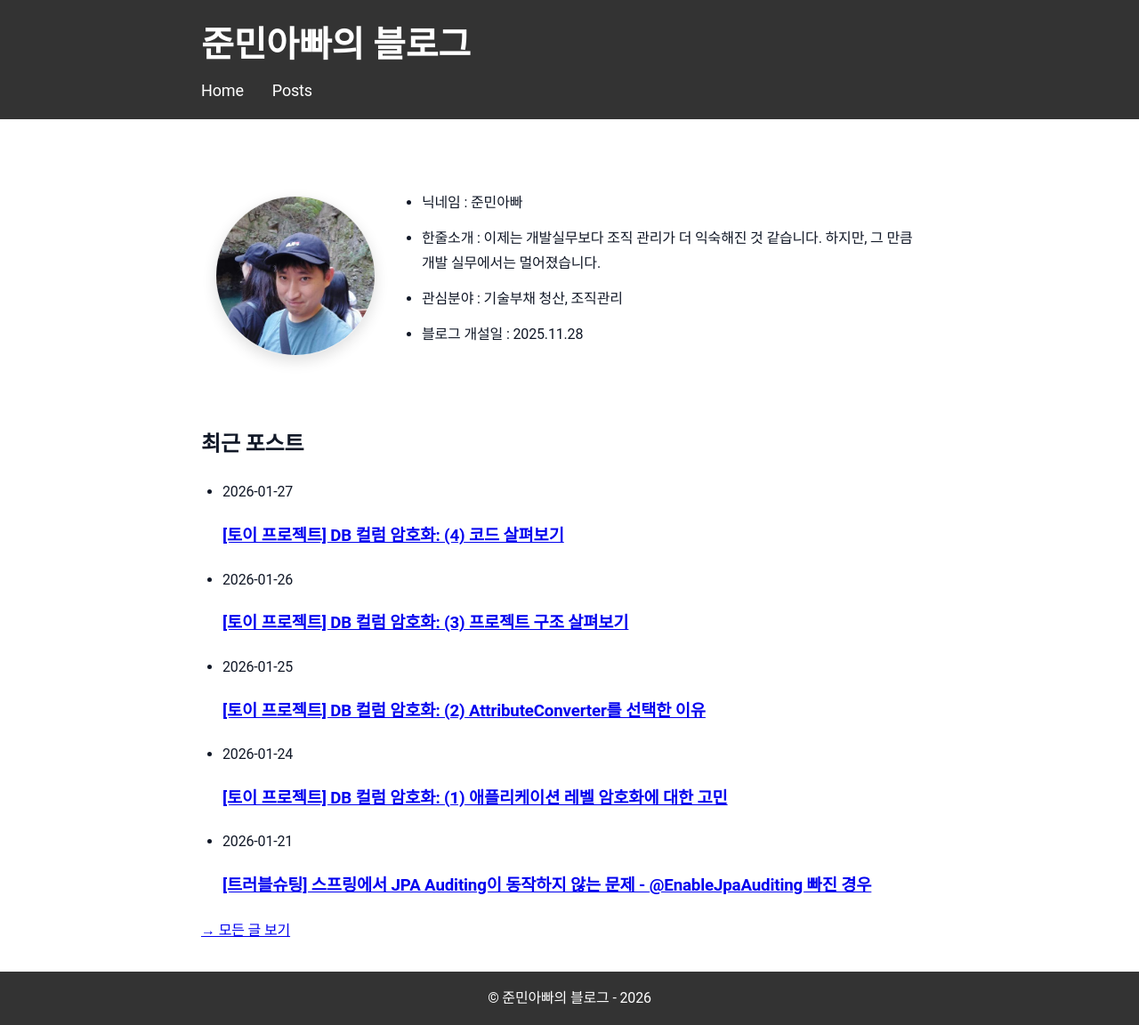
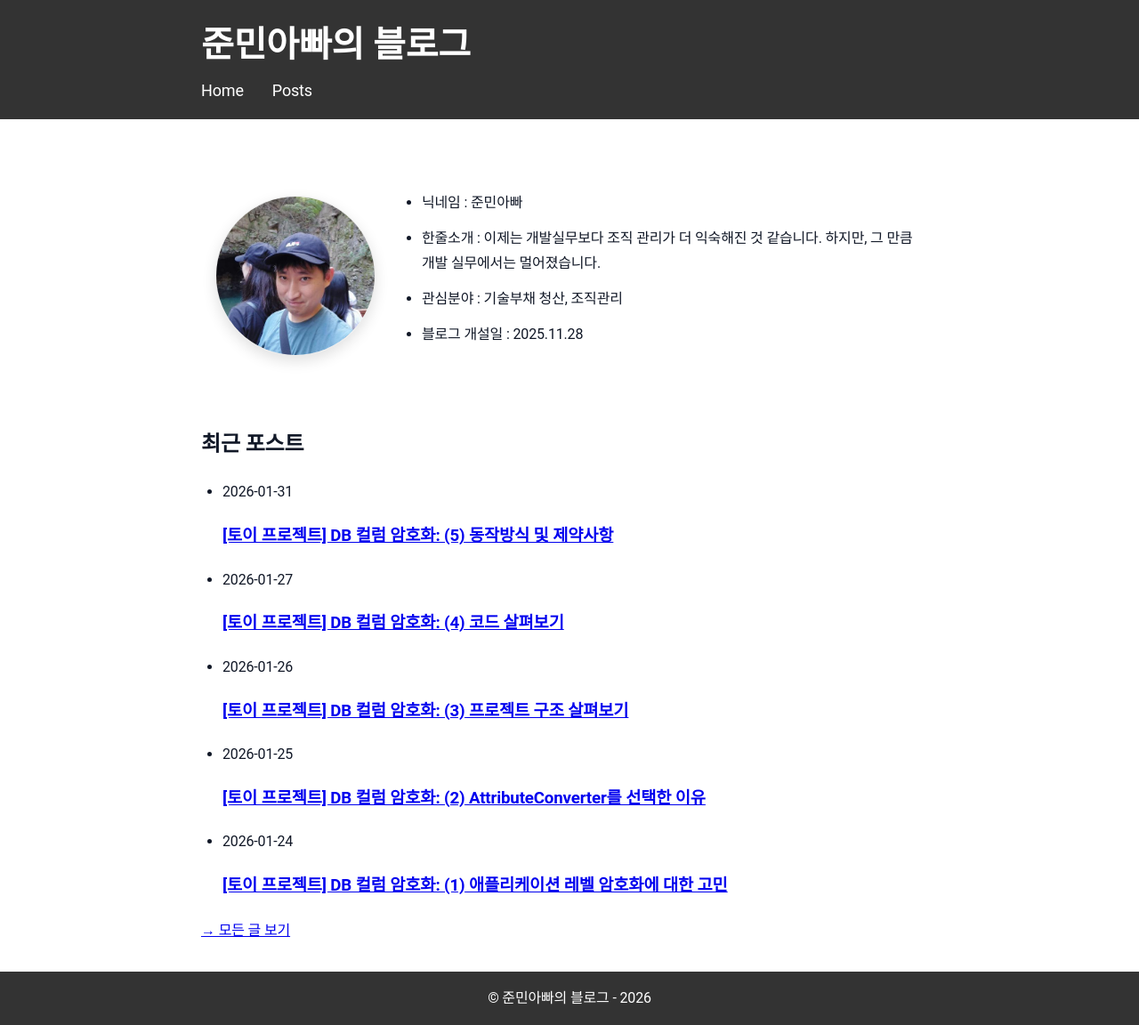
Before and after one commit to sanghoon-lee/sanghoon-lee.github.io, a Jekyll site: the page built from index.md, in a window 1280 px wide. Shown: the whole page at 89% size. Built offline with Jekyll 4.4.1, drawn with Linux system fonts in a browser that asks for light colours; part of the change alters nothing that is shown.

````diff
--- a/_posts/2026-01-27-JPACryptoConverter4.md
+++ b/_posts/2026-01-27-JPACryptoConverter4.md
@@ -239,10 +239,5 @@ crypto.base64-key=[BASE64로 인코딩된 키 값]
 * [[토이 프로젝트] DB 컬럼 암호화: (3) 프로젝트 구조 살펴보기](https://sanghoon-lee.github.io/2026/01/26/JPACryptoConverter3/)
 * [토이 프로젝트] DB 컬럼 암호화: (4) 코드 살펴보기
 
-## 관련 포스팅
-
-* [[트러블슈팅] 스프링에서 JPA Auditing이 동작하지 않는 문제 - @EnableJpaAuditing 빠진 경우](https://sanghoon-lee.github.io/2026/01/21/JPAAuditing/)
-* [[학습기록] 스프링 @MappedSuperClass 어노테이션](https://sanghoon-lee.github.io/2026/01/07/MappedSuperClass/)
-
 ## 참고 : 소스 코드
 * [JPA Crypto Conveter](https://github.com/sanghoon-lee/jpa-crypto-converter)
--- /dev/null
+++ b/_posts/2026-01-31-JPACryptoConverter5.md
@@ -0,0 +1,56 @@
+---
+layout: post
+title: "[토이 프로젝트] DB 컬럼 암호화: (5) 동작방식 및 제약사항"
+date: 2026-01-31
+categories: 토이프로젝트
+---
+
+지난 포스팅까지 다룬 내용을 바탕으로,
+이번 포스팅에서는 실제 코드가 어떤 흐름으로 동작하는지를
+차례대로 따라가 보려고 합니다.
+
+그에 앞서, 먼저 엔티티가 어떻게 정의되어 있고
+그중 어떤 필드가 암호화 대상인지를 정리해보겠습니다.
+
+## 엔티티의 정의
+
+토이 프로젝트에서는 애플리케이션 레벨 암호화의 동작을 확인하기 위해 다음과 같은 구조의 엔티티를 사용했습니다.
+
+| 필드명 | 데이터 타입 | 내용 | 암호화 대상 |
+| --- | --- | --- | ---- |
+| id | Long | ID | X |
+| phoneNumber | String | 전화번호(예 : 010-1234-5678) | O |
+| userName | String | 이름(예 : 홍길동) | X |
+| sex | int | 성별 - 1:남성,0:여성 | X |
+| age | int | 나이 | X |
+
+
+전화번호는 개인정보에 해당하기 때문에,
+실무에서도 당연히 암호화가 필요한 대상입니다.
+
+그래서 암호화 대상 속성으로 전화번호(`phoneNumber`)를 선택했습니다.
+
+`Account` 엔티티는 다음과 같이 정의되어 있습니다.
+
+```java
+@Entity
+public class Account extends BaseEntity {
+
+    @Id
+    @GeneratedValue(strategy = GenerationType.IDENTITY)
+    private Long id;
+
+    // 저장 시 암호화, 조회 시 복호화
+    @Convert(converter = StringEncryptConverter.class)
+    private String phoneNumber;
+
+    private String userName;
+    private int sex;
+    private int age;
+}
+```
+
+## 관련 포스팅
+
+* [[트러블슈팅] 스프링에서 JPA Auditing이 동작하지 않는 문제 - @EnableJpaAuditing 빠진 경우](https://sanghoon-lee.github.io/2026/01/21/JPAAuditing/)
+* [[학습기록] 스프링 @MappedSuperClass 어노테이션](https://sanghoon-lee.github.io/2026/01/07/MappedSuperClass/)
````
